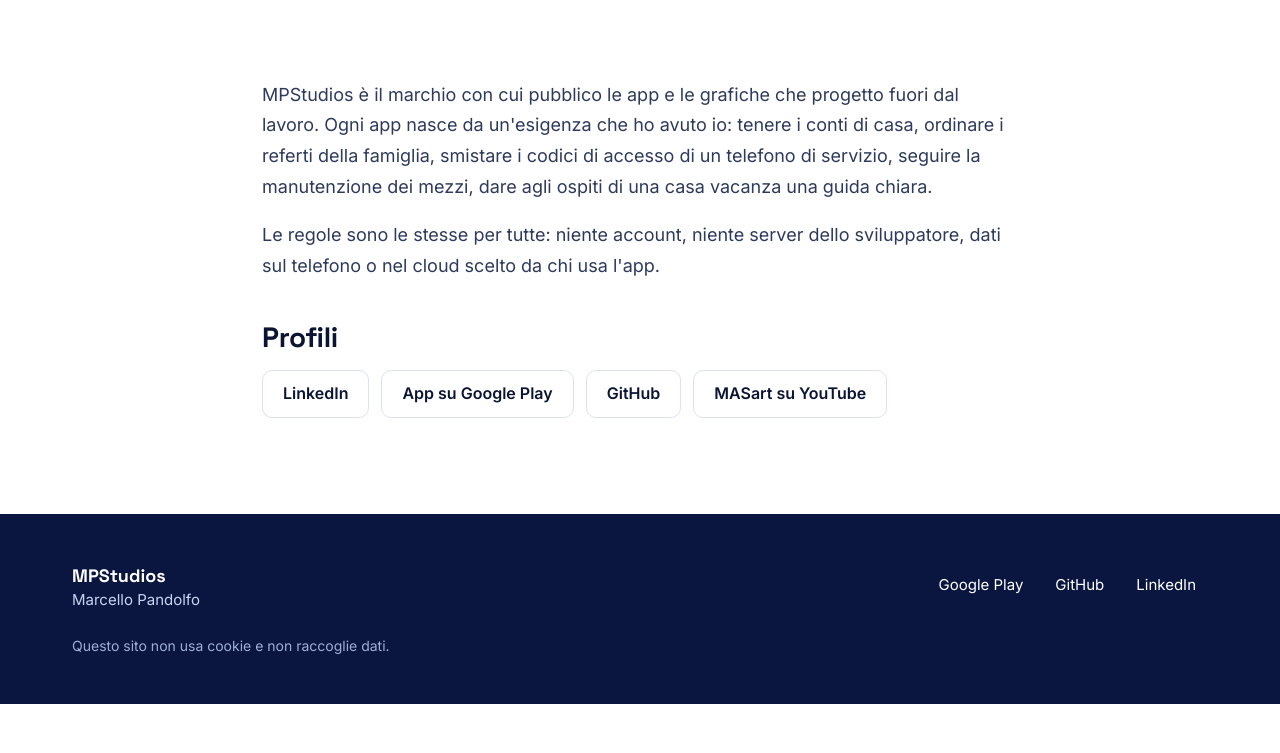
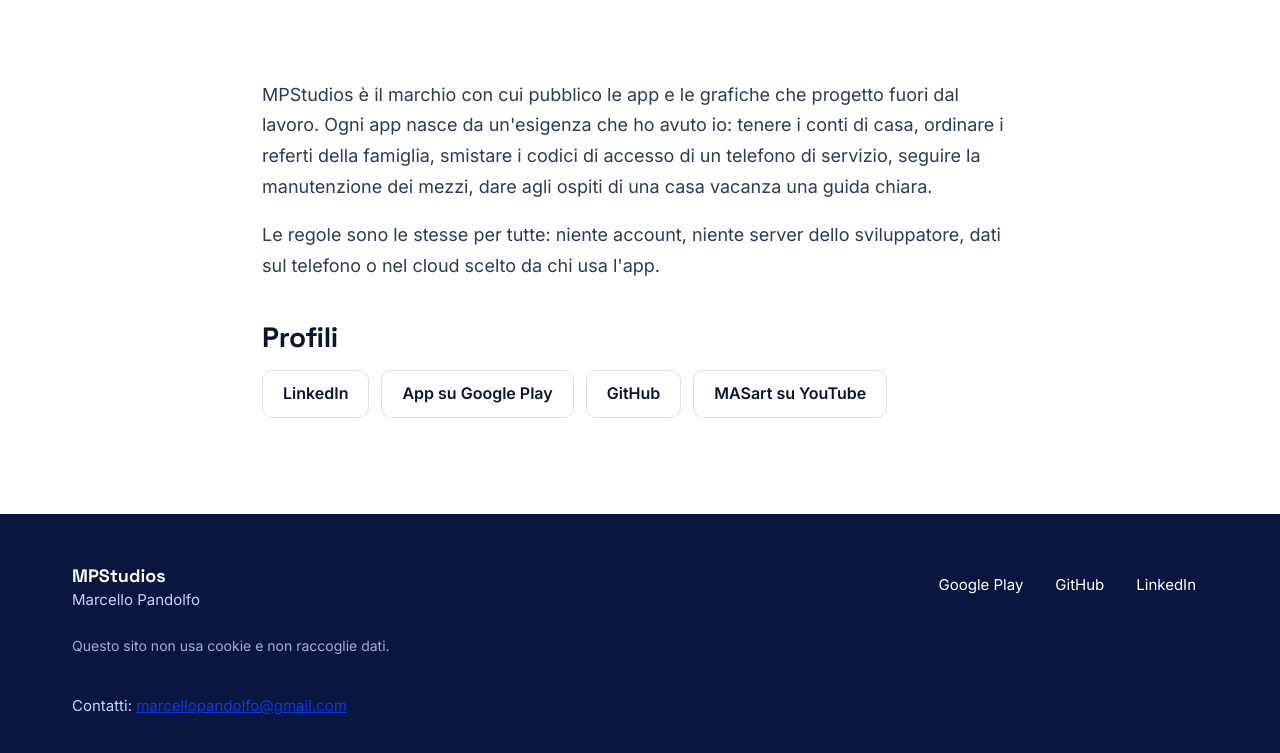
Before and after one commit to mpstudios56/mpstudios-sito, a plain HTML site: page chi-sono/index.html in a window 1280 px wide. Shown: the part 405-1158 px from the top of the page. Before the commit the page ends 1109 px from the top, so only its background shows below. Drawn offline with Linux system fonts and the light colour scheme.

Commit message:
Update index.html

```diff
--- a/chi-sono/index.html
+++ b/chi-sono/index.html
@@ -98,6 +98,7 @@
   <div><strong>MPStudios</strong><br>Marcello Pandolfo</div>
   <div class="foot-links"><a href="https://play.google.com/store/apps/dev?id=8012076692318989473" rel="me">Google Play</a><a href="https://github.com/mpstudios56" rel="me">GitHub</a><a href="https://www.linkedin.com/in/marcellopandolfo/" rel="me">LinkedIn</a></div>
   <p class="muted">Questo sito non usa cookie e non raccoglie dati.</p>
+  <p>Contatti: <a href="mailto:marcellopandolfo@gmail.com">marcellopandolfo@gmail.com</a></p>
  </div>
 </footer>
 </body>
```
